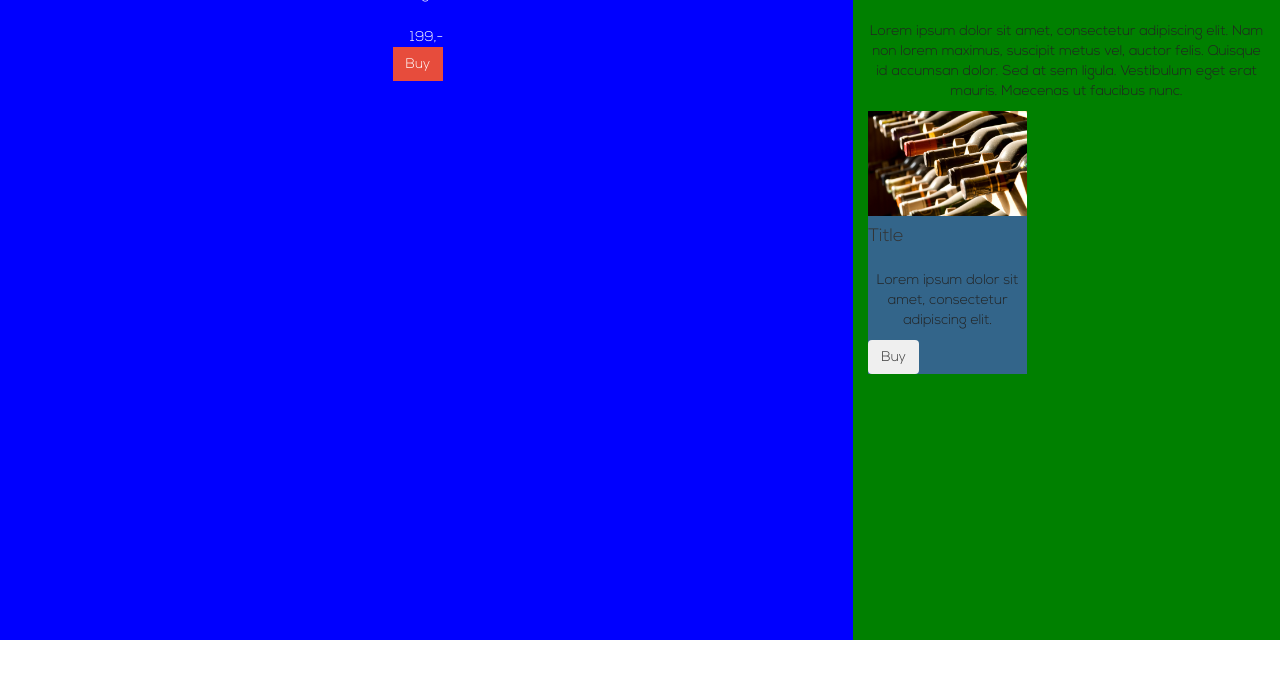
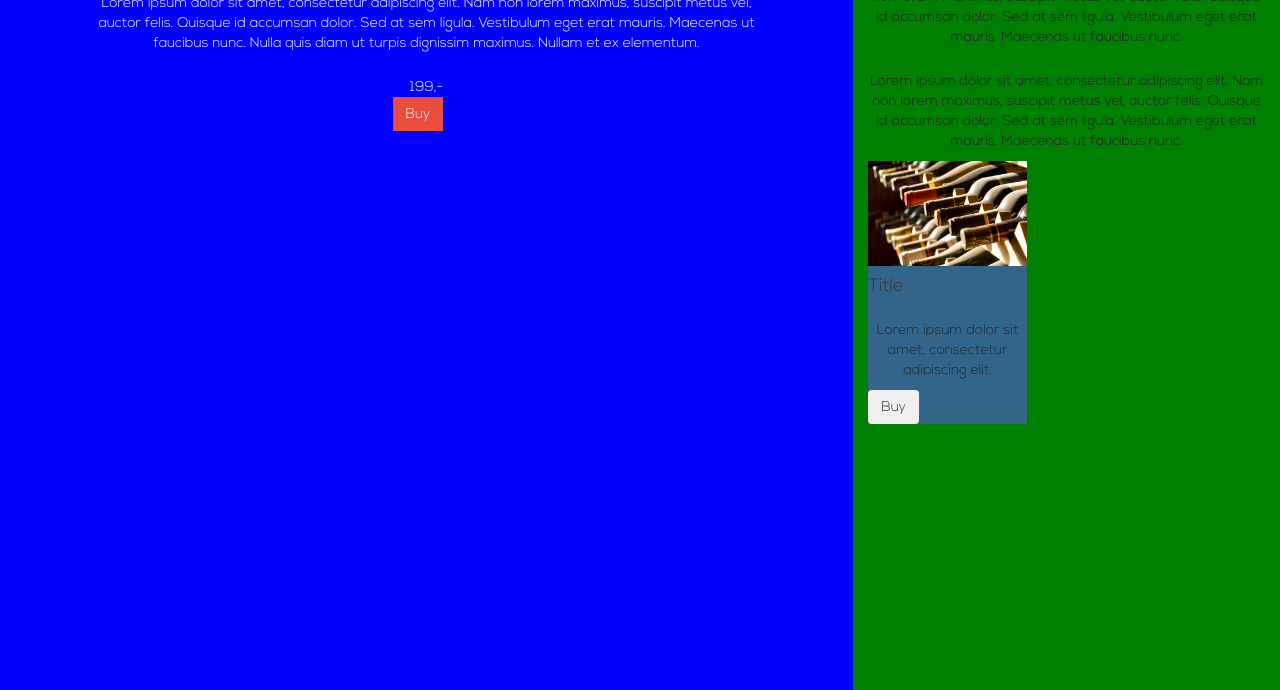
Before and after one commit to particledesigns/gradproj, a plain HTML site: page single.html in a window 1280 px wide. Shown: the part 160-850 px from the top of the page. Before the commit the page ends 800 px from the top, so only its background shows below. Drawn offline with nearby package versions, Linux system fonts and the light colour scheme; files that its build step writes are made by us from their sources.

Commit message:
added padding top to page container

```diff
--- a/sass/style.scss
+++ b/sass/style.scss
@@ -32,6 +32,7 @@ html, body {
   background-color: red;
   min-height: 100vh;
   padding: 0 !important;
+  padding-top: 50px !important;
 }
 
 .sidebar {
@@ -197,6 +198,8 @@ nav {
 
 .info-container {
 
+
+
   h2{
     text-align: center;
     color: $lighttext;
@@ -219,5 +222,13 @@ nav {
       width: 100%;
       height: 100%;
     }
+
+    #offer-desc {
+      display: inline-block;
+    }
+
+    button {
+      display: inline-block;
+    }
   }
 }
--- a/single.html
+++ b/single.html
@@ -58,11 +58,16 @@
 
         <div class="offer-card">
             <img src="img/wine-bottle-sizes-4.jpg">
-            <h4>Title</h4>
-            <p>Lorem ipsum dolor sit amet, consectetur adipiscing elit.</p>
+
+            <div id="offer-desc">
+                <h4>Title</h4>
+                <p>Lorem ipsum dolor sit amet, consectetur adipiscing elit.</p>
+            </div>
             <button type="button" class="btn btn-buy">Buy</button>
 
         </div>
+
+
 
 
     </div>
```
